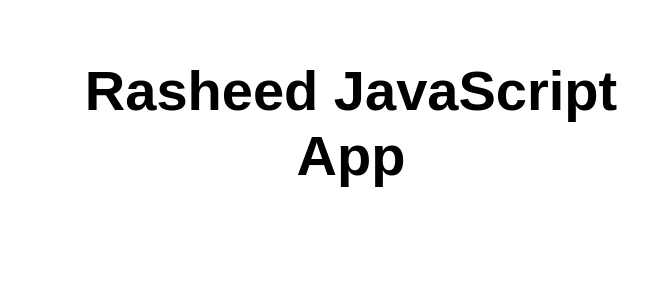
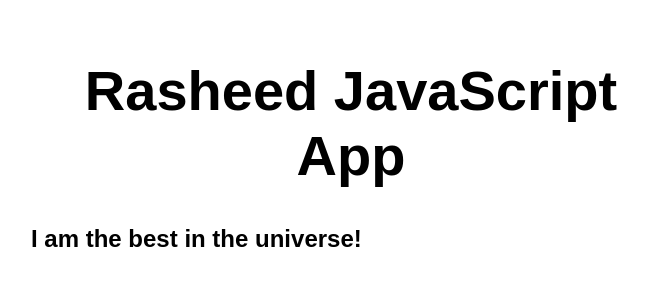
Before and after one commit to NakwanT/my-first-static-web-app, a plain HTML site: page index.html in a window 1280 px wide. Shown: the whole page, without its empty margins (289-937 px from the left). Drawn offline with Linux system fonts and the light colour scheme.

Commit message:
Update index.html

```diff
--- a/index.html
+++ b/index.html
@@ -11,6 +11,7 @@
 <body>
   <main>
     <h1>Rasheed JavaScript App</h1>
+    <h2>I am the best in the universe!</h2>
   </main>
 </body>
 
```
